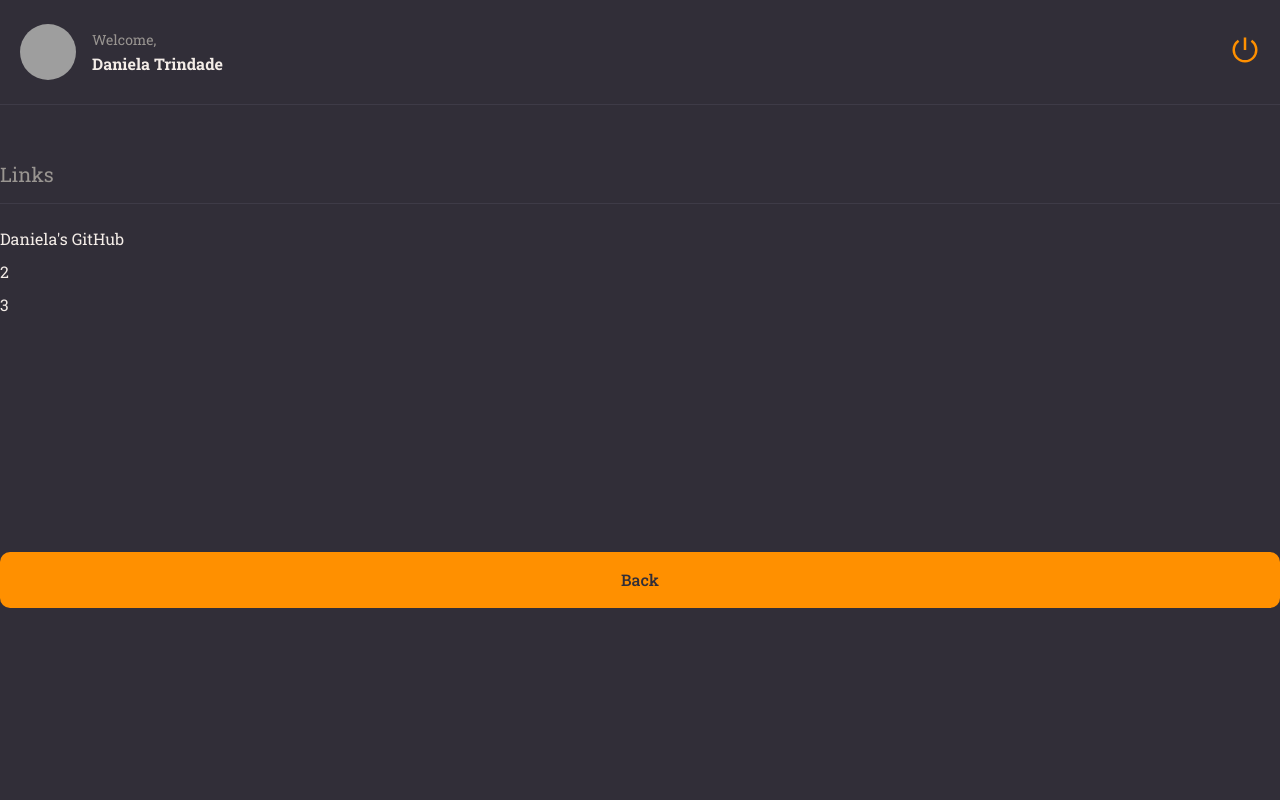
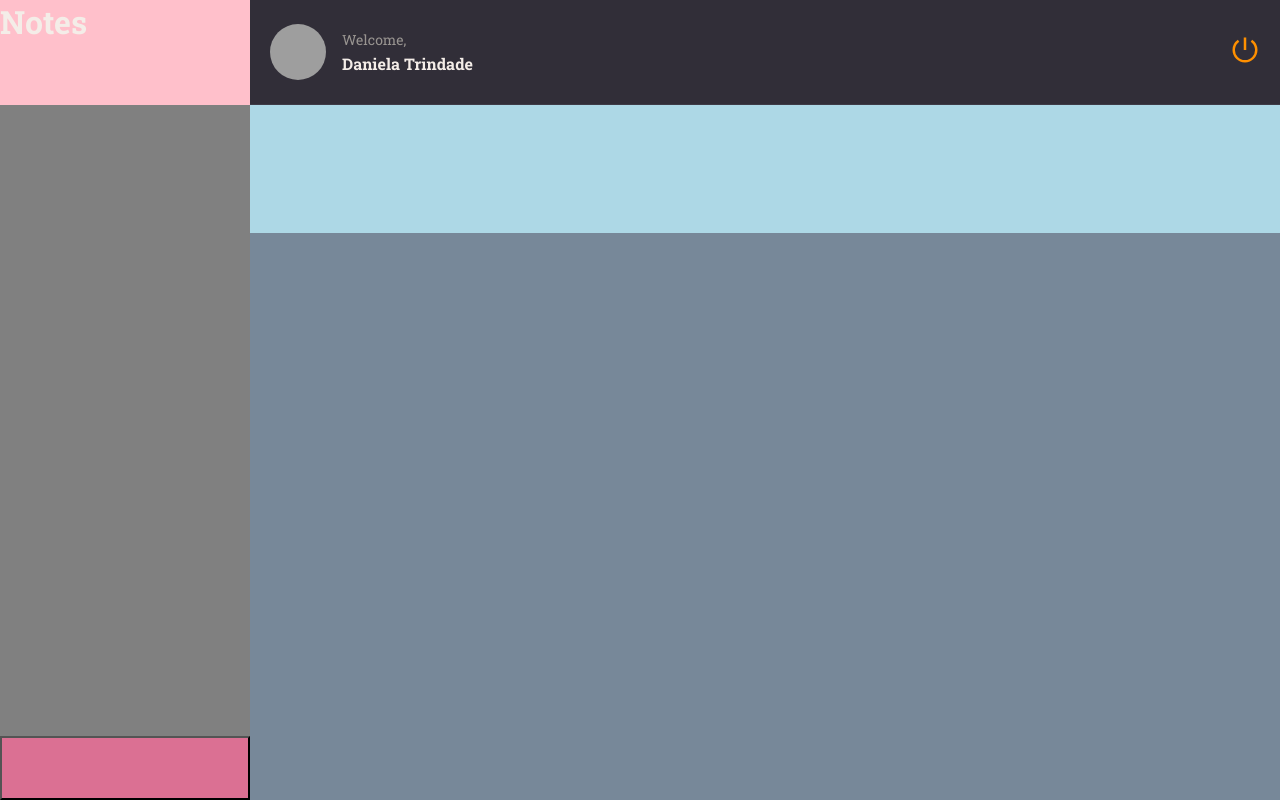
Before and after one commit to dadaniela/notes, a React (Vite) app: page / in a window 1280 px wide. Built offline with nearby package versions, Linux system fonts and the light colour scheme; grey boxes are pictures that could not be loaded.

Commit message:
home page with grid distribution, tags component, buttontext component

```diff
--- /dev/null
+++ b/src/components/ButtonText/index.jsx
@@ -0,0 +1,9 @@
+import { Container } from "./styles";
+
+export function ButtonText({title, ...rest}){
+    return(
+        <Container type="button" {...rest}>
+            {title}
+        </Container>
+    );
+}
--- /dev/null
+++ b/src/components/ButtonText/styles.js
@@ -0,0 +1,8 @@
+import styled from "styled-components";
+
+export const Container = styled.button`
+    background: none;
+    color: ${({theme}) => theme.COLORS.ORANGE};
+    border: none;
+    font-size: 16px;
+`;
--- a/src/components/Section/styles.js
+++ b/src/components/Section/styles.js
@@ -1,7 +1,7 @@
 import styled from "styled-components";
 
 export const Container = styled.section`
-    margin: 56px 0 28px;
+    margin: 28px 0;
     > h2 {
         border-bottom-width: 1px;
         border-bottom-style: solid;
--- /dev/null
+++ b/src/components/Tag/index.jsx
@@ -0,0 +1,9 @@
+import { Container } from "./styles";
+
+export function Tag({title}){
+    return(
+        <Container>
+            {title}
+        </Container>
+    );
+}
--- /dev/null
+++ b/src/components/Tag/styles.js
@@ -0,0 +1,11 @@
+import styled from "styled-components";
+
+export const Container = styled.span`
+    font-size: 12px;
+    padding: 5px 14px;
+    border-radius: 5px;
+    margin-right: 6px;
+    color: ${({theme}) => theme.COLORS.BACKGROUND_900};
+    background: ${({theme}) => theme.COLORS.ORANGE};
+
+`;
--- a/src/main.jsx
+++ b/src/main.jsx
@@ -1,6 +1,6 @@
 import React from 'react';
 import ReactDOM from 'react-dom/client';
-import { Details } from './pages/Details';
+import { Home } from './pages/Home';
 import { ThemeProvider } from 'styled-components';
 import GlobalStyles from "./styles/global";
 import theme from './styles/theme';
@@ -9,7 +9,7 @@ ReactDOM.createRoot(document.getElementById('root')).render(
   <React.StrictMode>
     <ThemeProvider theme={theme}>
       <GlobalStyles />
-        <Details />
+        <Home />
     </ThemeProvider>
   </React.StrictMode>,
 );
--- a/src/pages/Details/index.jsx
+++ b/src/pages/Details/index.jsx
@@ -1,12 +1,19 @@
-import { Container, Links } from "./styles";
+import { Container, Links, Content } from "./styles";
 import { Header } from "../../components/Header";
 import { Button } from "../../components/Button";
 import { Section } from "../../components/Section";
+import { ButtonText } from "../../components/ButtonText";
+import { Tag } from "../../components/Tag";
 
 export function Details(){
   return(
     <Container>
       <Header/>
+      <main>
+        <Content>
+          <ButtonText title="delete note"/>
+          <h1>Intro to Node.js</h1>
+          <p>Node.js is a cross-platform, open-source server environment that can run on Windows, Linux, Unix, macOS, and more. Node.js is a back-end JavaScript runtime environment, runs on the V8 JavaScript Engine, and executes JavaScript code outside a web browser.</p>
             <Section title="Links">
               <Links>
                 <li>
@@ -16,7 +23,13 @@ export function Details(){
                 <li>3</li>
               </Links>
             </Section>
+            <Section title="Tags">
+              <Tag title="Node.js"/>
+              <Tag title="Express"/>
+            </Section>
           <Button label="Back"/>
+       </Content>
+      </main>
     </Container>
   );
 }
--- a/src/pages/Details/styles.js
+++ b/src/pages/Details/styles.js
@@ -7,7 +7,12 @@ export const Container = styled.div`
     grid-template-rows: 105px auto;
     grid-template-areas:
     "header"
-    "content"
+    "content";
+    > main {
+        grid-area: content;
+        overflow-y: scroll;
+        padding: 64px 0;
+    }
 `;
 
 export const Links = styled.ul`
@@ -19,3 +24,22 @@ export const Links = styled.ul`
       }
     }
 `;
+
+export const Content = styled.div`
+    max-width: 550px;
+    margin: 0 auto;
+    display: flex;
+    flex-direction: column;
+    > button:first-child {
+        align-self: end;
+    }
+    > h1 {
+        font-size: 36px;
+        font-weight: 500;
+        padding: 64px 0 15px;
+    }
+    > p {
+        font-size: 16px;
+        text-align: justify;
+    }
+`;
--- /dev/null
+++ b/src/pages/Home/index.jsx
@@ -0,0 +1,18 @@
+import { Container, Brand, Menu, Search, Content, NewNote } from "./styles";
+import { Header } from "../../components/Header";
+
+export function Home(){
+    return(
+        <Container>
+            <Brand>
+                <h1>Notes</h1>
+            </Brand>
+            <Header/>
+            <Menu></Menu>
+            <Search></Search>
+            <Content></Content>
+            <NewNote></NewNote>
+        </Container>
+
+    );
+}
--- /dev/null
+++ b/src/pages/Home/styles.js
@@ -0,0 +1,39 @@
+import styled from "styled-components";
+
+export const Container = styled.div`
+    width: 100%;
+    height: 100vh;
+    display: grid;
+    grid-template-columns: 250px auto;
+    grid-template-rows: 105px 128px auto 64px;
+    grid-template-areas:
+    "brand header"
+    "menu search"
+    "menu content"
+    "newnote content";
+    color: ${({theme}) => theme.COLORS.BACKGROUND_800};
+`;
+export const Brand = styled.div`
+    grid-area: brand;
+    background: pink;
+    color: ${({theme}) => theme.COLORS.WHITE};
+`;
+export const Menu = styled.ul`
+    grid-area: menu;
+    background: gray;
+`;
+export const Search = styled.div`
+    grid-area: search;
+    background: lightblue;
+
+
+`;
+export const Content = styled.div`
+    grid-area: content;
+    background: lightslategray;
+
+`;
+export const NewNote = styled.button`
+    grid-area: newnote;
+    background: palevioletred;
+`;
```
Lines whose indentation alone changed are shown as unchanged.
